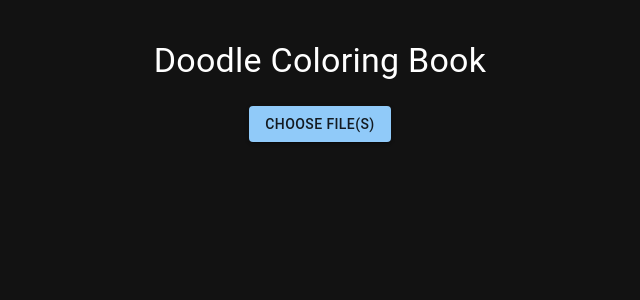
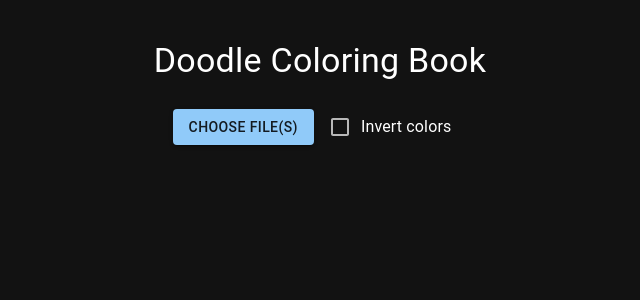
Before and after one commit to billy-the-ape/black-and-white-generator, a Next.js app: page / in a window 1280 px wide. Shown: the top 300 px of the page, without its empty margins (320-960 px from the left). Built offline with nearby package versions, Linux system fonts and the light colour scheme.

Commit message:
Invert colors option

```diff
--- a/components/ColorlessCanvas.tsx
+++ b/components/ColorlessCanvas.tsx
@@ -13,9 +13,10 @@ const StyledCanvas = styled('canvas')(({theme: {breakpoints}}) => ({
 type ColorlessCanvasProps = {
   file: File;
   onRemove: () => void;
+  invert?: boolean;
 }
 
-const ColorlessCanvas: React.FC<ColorlessCanvasProps> = ({ file, onRemove }) => {
+const ColorlessCanvas: React.FC<ColorlessCanvasProps> = ({ file, invert, onRemove }) => {
   const canvas = useRef<HTMLCanvasElement>(null);
   const canvas2 = useRef<HTMLCanvasElement>(null);
 
@@ -38,11 +39,14 @@ const ColorlessCanvas: React.FC<ColorlessCanvasProps> = ({ file, onRemove }) =>
               // Only keep black, turn rest to white
               const newData = new Uint8ClampedArray(data.length);
 
+              const fg = invert ? 255 : 0;
+              const bg = invert ? 0 : 255;
+
               for (let i = 0; i <= data.length - 4; i += 4) {
-                if ((data[i] + data[i + 1] + data[i + 2]) <= 255) {
-                  newData[i] = newData[i+1] = newData[i+2] = 0;
+                if ((data[i] + data[i + 1] + data[i + 2]) <= 240) {
+                  newData[i] = newData[i+1] = newData[i+2] = fg;
                 } else {
-                  newData[i] = newData[i+1] = newData[i+2] = 255;
+                  newData[i] = newData[i+1] = newData[i+2] = bg;
                 }
                 newData[i+3] = data[i+3];
               }
@@ -58,7 +62,7 @@ const ColorlessCanvas: React.FC<ColorlessCanvasProps> = ({ file, onRemove }) =>
           }
         };
       }
-  }, [file]);
+  }, [file, invert]);
 
   const downloadImage = () => {
     const link = document.createElement('a');
--- a/pages/index.tsx
+++ b/pages/index.tsx
@@ -1,6 +1,6 @@
 import type { NextPage } from 'next'
 import Head from 'next/head'
-import { Box, Button, Container, Typography } from '@mui/material';
+import { Box, Button, Checkbox, Container, FormControlLabel, Typography } from '@mui/material';
 import { InputHTMLAttributes, useMemo, useState } from 'react';
 import ColorlessCanvas from '../components/ColorlessCanvas';
 
@@ -12,6 +12,8 @@ export const removeItemAtIndex = <T extends unknown>(
 
 const Home: NextPage = () => {
   const [files, setFiles] = useState<File[]>([]);
+  const [invert, setInvert] = useState(false);
+
   const onFileChange: InputHTMLAttributes<HTMLInputElement>['onChange'] = ({ target }) => {
     if(target.files && target.files.length) {
 
@@ -38,13 +40,18 @@ const Home: NextPage = () => {
       </Head>
       <Box display="flex" flexDirection="column" alignItems="center">
         <Typography sx={{ mt:5, mb:3 }} variant="h4">Doodle Coloring Book</Typography>
-        <Button variant="contained" sx={{ mb: 1 }} component="label">
-          Choose file(s)
-          <input multiple type="file" id="myFile" hidden name="filename" accept="image/png, image/gif, image/jpeg" onChange={onFileChange} />
-        </Button>
+        <Box display="flex" alignItems="center" mb={1}>
+          <Button variant="contained" sx={{ mr: 2 }} component="label">
+            Choose file(s)
+            <input multiple type="file" id="myFile" hidden name="filename" accept="image/png, image/gif, image/jpeg" onChange={onFileChange} />
+          </Button>
+          <FormControlLabel control={
+            <Checkbox checked={invert} onChange={({target}) => setInvert(target.checked)
+          } />} label="Invert colors" />
+        </Box>
         <Typography sx={{mb: 2 }}>{fileLabel}</Typography>
         {files.map((file, i) => (
-          <ColorlessCanvas key={file.name} file={file} onRemove={() => onFileRemove(i)} />
+          <ColorlessCanvas invert={invert} key={file.name} file={file} onRemove={() => onFileRemove(i)} />
         ))}
       </Box>
     </Container>
```
